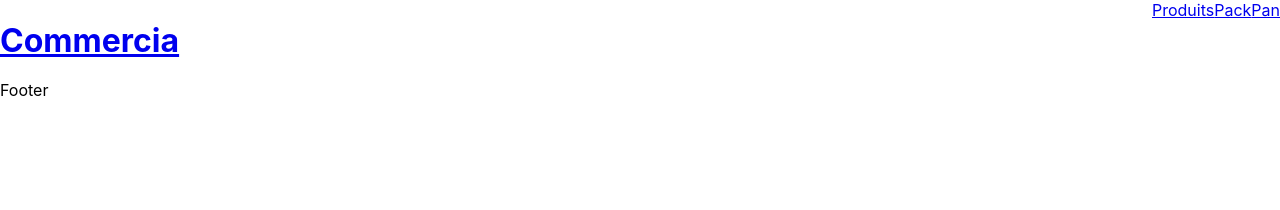
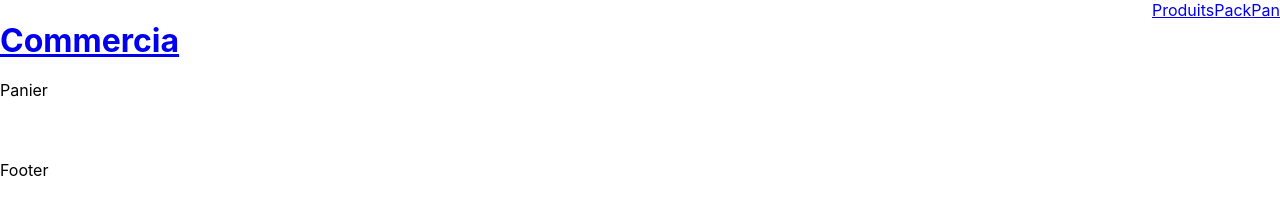
Before and after one commit to GuillaumeDaviid/e-commerce_webSite, a React (Create React App) app in the folder e-commerce/: page /cart in a window 1280 px wide. Shown: the top 210 px of the page. Built offline with nearby package versions, Linux system fonts and the light colour scheme.

Commit message:
tsx: Cart component

```diff
--- a/e-commerce/src/App.tsx
+++ b/e-commerce/src/App.tsx
@@ -3,6 +3,7 @@ import Header from './components/Header'
 import Footer from './components/Footer'
 import Home from './components/Home'
 import Product from './components/Product'
+import Cart from './components/Cart'
 import './App.css';
 import { Routes, Route } from "react-router-dom";
 
@@ -13,6 +14,7 @@ function App() {
       <Routes>
         <Route path="/" element={<Home />} />
         <Route path="/product" element={<Product />} />
+        <Route path="/cart" element={<Cart />} />
       </Routes>
       <Footer />
     </div>
--- /dev/null
+++ b/e-commerce/src/components/Cart.tsx
@@ -0,0 +1,9 @@
+function Cart () {
+    return(
+        <div className="header">
+            Panier
+        </div>
+    )
+}
+
+export default Cart
```
